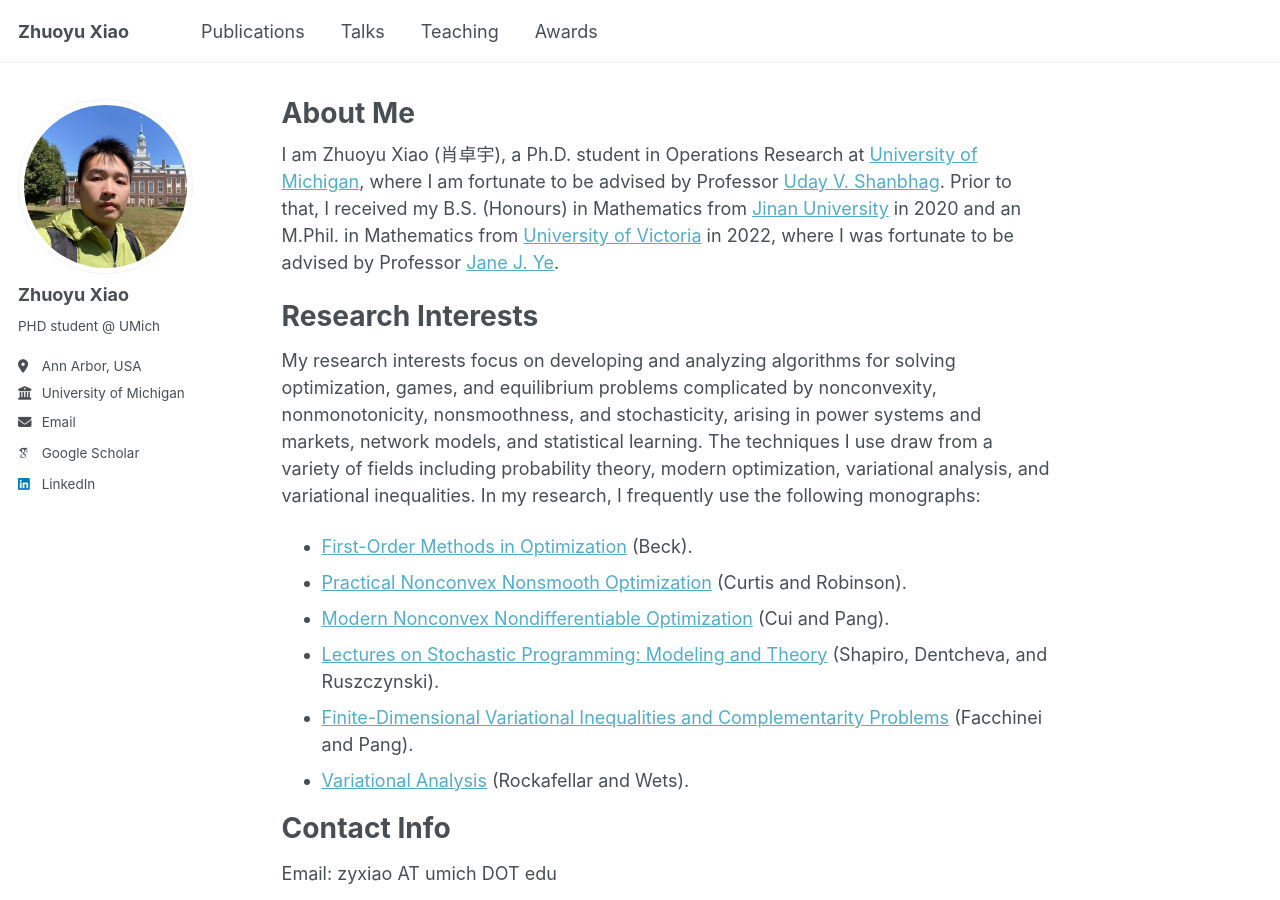
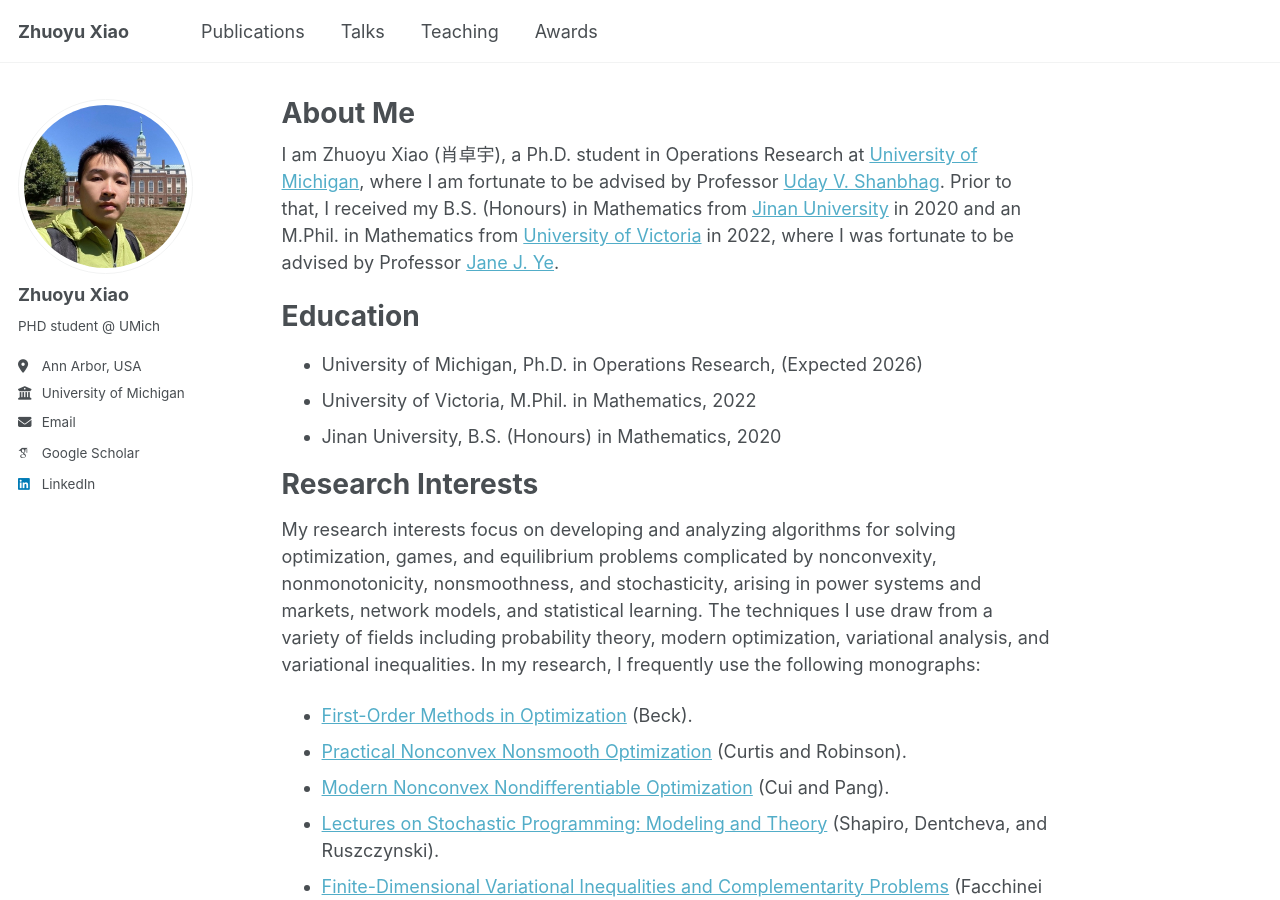
Before and after one commit to zyxiao97/zyxiao97.github.io, a Jekyll site: the page built from _pages/about.md, in a window 1280 px wide and 900 px high. Built offline with Jekyll 4.4.1, drawn with Linux system fonts in a browser that asks for light colours; some web fonts are replaced.

Commit message:
Update about.md

```diff
--- a/_pages/about.md
+++ b/_pages/about.md
@@ -9,6 +9,12 @@ redirect_from:
 
 I am Zhuoyu Xiao (肖卓宇), a Ph.D. student in Operations Research at [University of Michigan](https://umich.edu/), where I am fortunate to be advised by Professor [Uday V. Shanbhag](https://udaybag2.github.io/).  Prior to that, I received my B.S. (Honours) in Mathematics from [Jinan University](https://english.jnu.edu.cn/) in 2020 and an M.Phil. in Mathematics from [University of Victoria](https://www.uvic.ca/) in 2022, where I was fortunate to be advised by Professor [Jane J. Ye](https://web.uvic.ca/~janeye/).
 
+Education
+======
+
+- University of Michigan, Ph.D. in Operations Research, (Expected 2026)
+- University of Victoria, M.Phil. in Mathematics, 2022
+- Jinan University, B.S. (Honours) in Mathematics, 2020
 
 Research Interests
 ======
```
